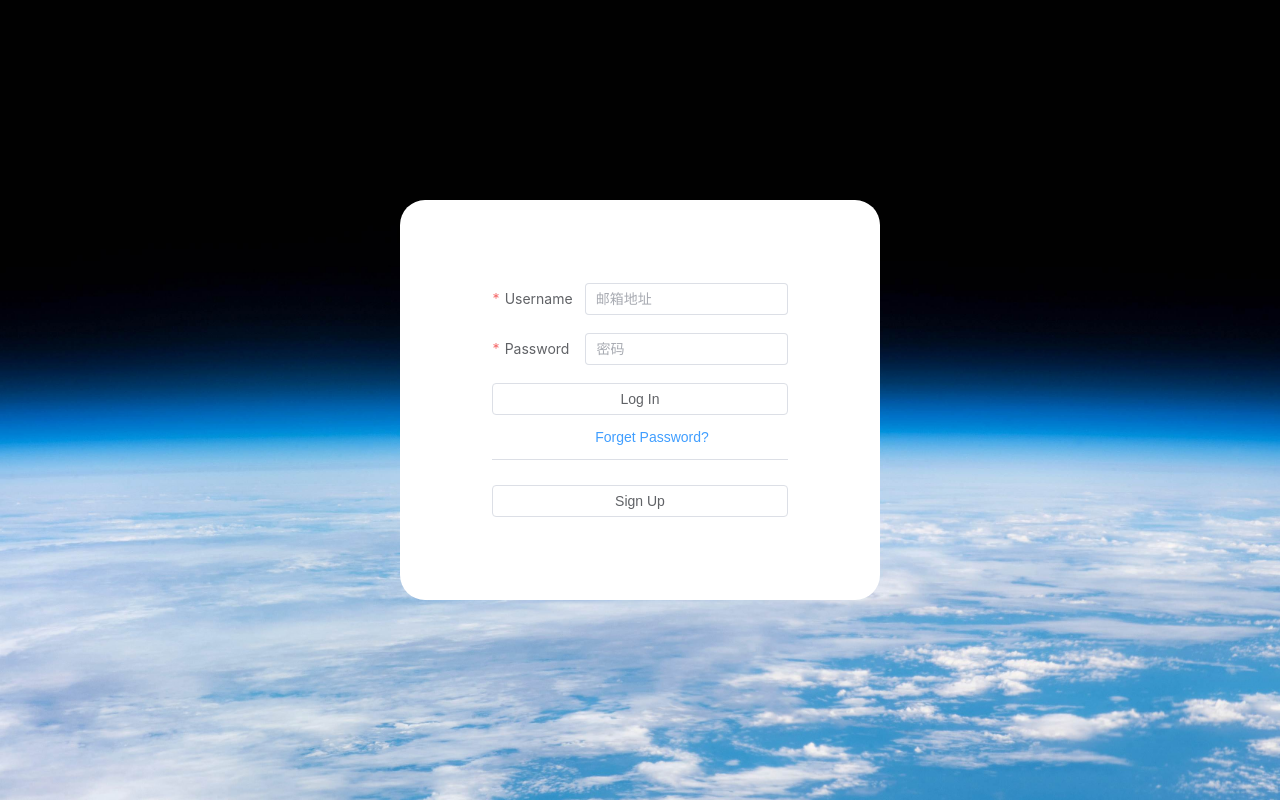
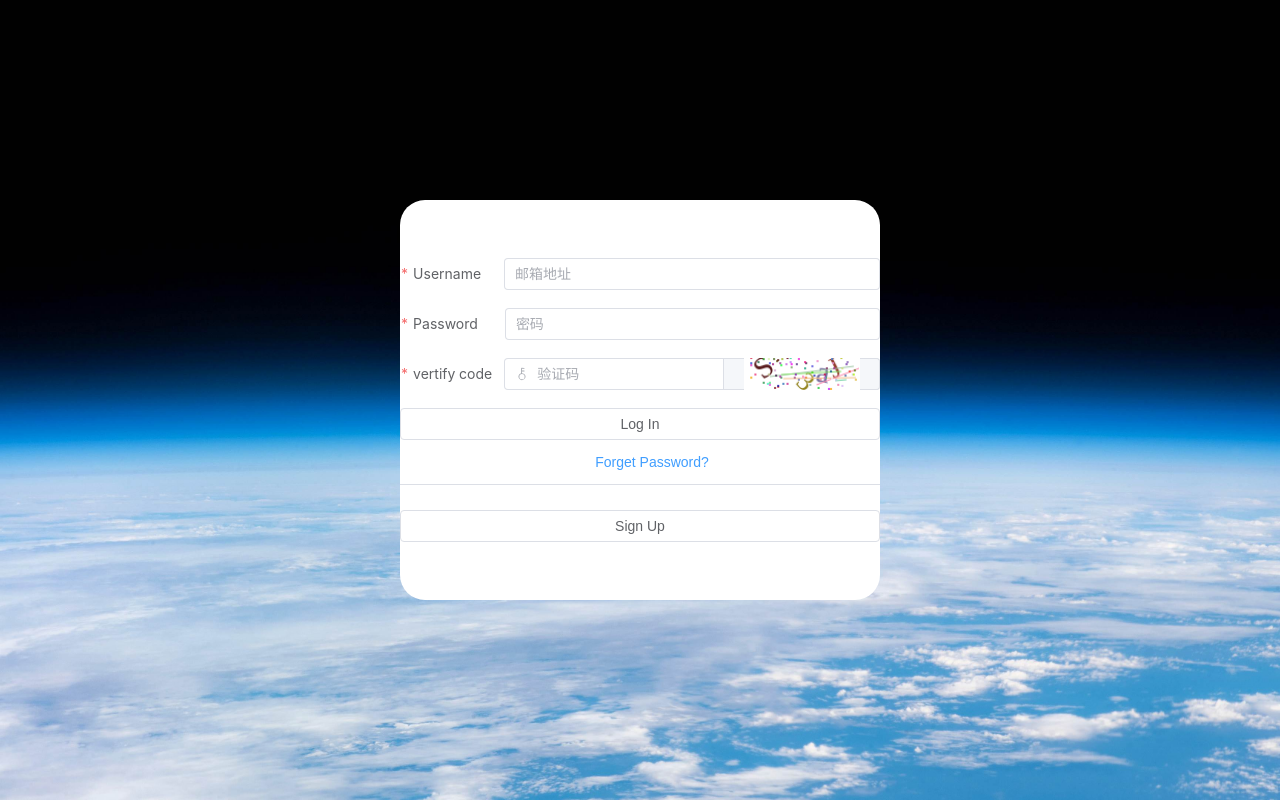
Before and after one commit to catwithtudou/resource_det_search_fe, a Vue app: page /#/ in a window 1280 px wide. Both pictures are taken after a click on the button "立即进入". Built offline with nearby package versions, Linux system fonts and the light colour scheme.

Commit message:
update:update the login verify code

```diff
--- a/src/components/Home.vue
+++ b/src/components/Home.vue
@@ -29,6 +29,19 @@
                 autocomplete="off"
               />
             </el-form-item>
+            <el-form-item label="vertify code" prop="vertify_code">
+              <el-input
+                v-model="form.vertify_code"
+                placeholder="验证码"
+                :prefix-icon="Key"
+              >
+                <template #append>
+                  <div class="login-code" @click="refreshCode()" title="看不清？点击切换">
+                    <VertifyCode :identifyCode="identifyCode"></VertifyCode>
+                  </div>
+                </template>
+              </el-input>
+            </el-form-item>
             <el-button
               size="default"
               class="home-login-form-btn"
@@ -52,11 +65,13 @@
 </template>
 
 <script setup>
-import { ref, computed } from "vue";
+import { ref, computed, onMounted } from "vue";
 import api from "@api/index.js";
 import { ElMessage } from "element-plus";
 import { useRouter, useRoute } from "vue-router";
 import { useStore } from "vuex";
+import VertifyCode from "@cp/VertifyCode.vue";
+import { Key } from "@element-plus/icons-vue";
 
 let router = useRouter();
 let route = useRoute();
@@ -69,7 +84,19 @@ let isAppearLoginForm = ref(false);
 let form = ref({
   email: "",
   pswd: "",
+  vertify_code: "",
 });
+
+let identifyCodes = ref("ABCDEFGHJKMNPQRSTWXYZabcdefhijkmnprstwxyz0123456789");
+let identifyCode = ref("");
+
+function validateCode(rule, value, callback) {
+  if (value.toLowerCase() !== identifyCode.value.toLowerCase()) {
+    callback(new Error("请输入正确的验证码！"));
+  } else {
+    callback();
+  }
+}
 
 let ruleFormRef = ref();
 
@@ -83,7 +110,24 @@ let rules = ref({
     { min: 6, message: "密码长度不能小于6位", trigger: "blur" },
     { max: 20, message: "密码长度不能大于20位", trigger: "blur" },
   ],
+  vertify_code: [
+    { required: true, message: "请输入验证码", trigger: "blur" },
+    { required: true, validator: validateCode, change: "blur" },
+  ],
 });
+
+// 验证码部分
+
+function randomNum(min, max) {
+  return Math.floor(Math.random() * (max - min) + min);
+}
+
+function refreshCode() {
+  identifyCode.value = "";
+  for (let i = 0; i < 4; i++) {
+    identifyCode.value += identifyCodes.value[randomNum(0, identifyCodes.value.length)];
+  }
+}
 
 function appearForm() {
   isAppearForm.value = true;
@@ -138,6 +182,10 @@ function forgetPswd() {}
 function signUp() {
   router.push("/register");
 }
+
+onMounted(() => {
+  refreshCode();
+});
 </script>
 
 <style lang="less" scoped>
--- a/src/components/PersonalCategories.vue
+++ b/src/components/PersonalCategories.vue
@@ -138,7 +138,7 @@ let categoryResourceLoading = ref(false);
 let addCategoryLoading = ref(false);
 let isLoadMore = ref(false);
 let offset = ref(0);
-let size = ref(1);
+let size = ref(10);
 let loadMoreLoading = ref(false);
 let isShowLoadMore = ref(false);
 
--- /dev/null
+++ b/src/components/VertifyCode.vue
@@ -0,0 +1,155 @@
+<template>
+  <div class="s-canvas">
+    <canvas id="s-canvas" :width="contentWidth" :height="contentHeight"></canvas>
+  </div>
+</template>
+
+<script>
+export default {
+  name: "VertifyCode",
+  props: {
+    identifyCode: {
+      type: String,
+      default: "1234",
+    },
+    fontSizeMin: {
+      type: Number,
+      default: 25,
+    },
+    fontSizeMax: {
+      type: Number,
+      default: 30,
+    },
+    backgroundColorMin: {
+      type: Number,
+      default: 255,
+    },
+    backgroundColorMax: {
+      type: Number,
+      default: 255,
+    },
+    colorMin: {
+      type: Number,
+      default: 0,
+    },
+    colorMax: {
+      type: Number,
+      default: 160,
+    },
+    lineColorMin: {
+      type: Number,
+      default: 100,
+    },
+    lineColorMax: {
+      type: Number,
+      default: 255,
+    },
+    dotColorMin: {
+      type: Number,
+      default: 0,
+    },
+    dotColorMax: {
+      type: Number,
+      default: 255,
+    },
+    contentWidth: {
+      type: Number,
+      default: 112,
+    },
+    contentHeight: {
+      type: Number,
+      default: 31,
+    },
+  },
+  methods: {
+    // 生成一个随机数
+    randomNum(min, max) {
+      return Math.floor(Math.random() * (max - min) + min);
+    },
+    // 生成一个随机的颜色
+    randomColor(min, max) {
+      const r = this.randomNum(min, max);
+      const g = this.randomNum(min, max);
+      const b = this.randomNum(min, max);
+      return "rgb(" + r + "," + g + "," + b + ")";
+    },
+    drawPic() {
+      const canvas = document.getElementById("s-canvas");
+      const ctx = canvas.getContext("2d");
+      ctx.textBaseline = "bottom";
+      // 绘制背景
+      ctx.fillStyle = this.randomColor(this.backgroundColorMin, this.backgroundColorMax);
+      ctx.fillRect(0, 0, this.contentWidth, this.contentHeight);
+      // 绘制文字
+      for (let i = 0; i < this.identifyCode.length; i++) {
+        this.drawText(ctx, this.identifyCode[i], i);
+      }
+      this.drawLine(ctx);
+      this.drawDot(ctx);
+    },
+    drawText(ctx, txt, i) {
+      ctx.fillStyle = this.randomColor(this.colorMin, this.colorMax);
+      ctx.font = this.randomNum(this.fontSizeMin, this.fontSizeMax) + "px SimHei";
+      const x = (i + 1) * (this.contentWidth / (this.identifyCode.length + 1));
+      const y = this.randomNum(this.fontSizeMax, this.contentHeight - 5);
+      var deg = this.randomNum(-45, 45);
+      // 修改坐标原点和旋转角度
+      ctx.translate(x, y);
+      ctx.rotate((deg * Math.PI) / 180);
+      ctx.fillText(txt, 0, 0);
+      // 恢复坐标原点和旋转角度
+      ctx.rotate((-deg * Math.PI) / 180);
+      ctx.translate(-x, -y);
+    },
+    drawLine(ctx) {
+      // 绘制干扰线
+      for (let i = 0; i < 5; i++) {
+        ctx.strokeStyle = this.randomColor(this.lineColorMin, this.lineColorMax);
+        ctx.beginPath();
+        ctx.moveTo(
+          this.randomNum(0, this.contentWidth),
+          this.randomNum(0, this.contentHeight)
+        );
+        ctx.lineTo(
+          this.randomNum(0, this.contentWidth),
+          this.randomNum(0, this.contentHeight)
+        );
+        ctx.stroke();
+      }
+    },
+    drawDot(ctx) {
+      // 绘制干扰点
+      for (let i = 0; i < 80; i++) {
+        ctx.fillStyle = this.randomColor(0, 255);
+        ctx.beginPath();
+        ctx.arc(
+          this.randomNum(0, this.contentWidth),
+          this.randomNum(0, this.contentHeight),
+          1,
+          0,
+          2 * Math.PI
+        );
+        ctx.fill();
+      }
+    },
+  },
+  watch: {
+    identifyCode() {
+      this.drawPic();
+    },
+  },
+  mounted() {
+    this.drawPic();
+  },
+};
+</script>
+
+<style scoped>
+.s-canvas {
+  height: 32px;
+}
+
+.s-canvas canvas {
+  height: 32px;
+}
+</style>
```
